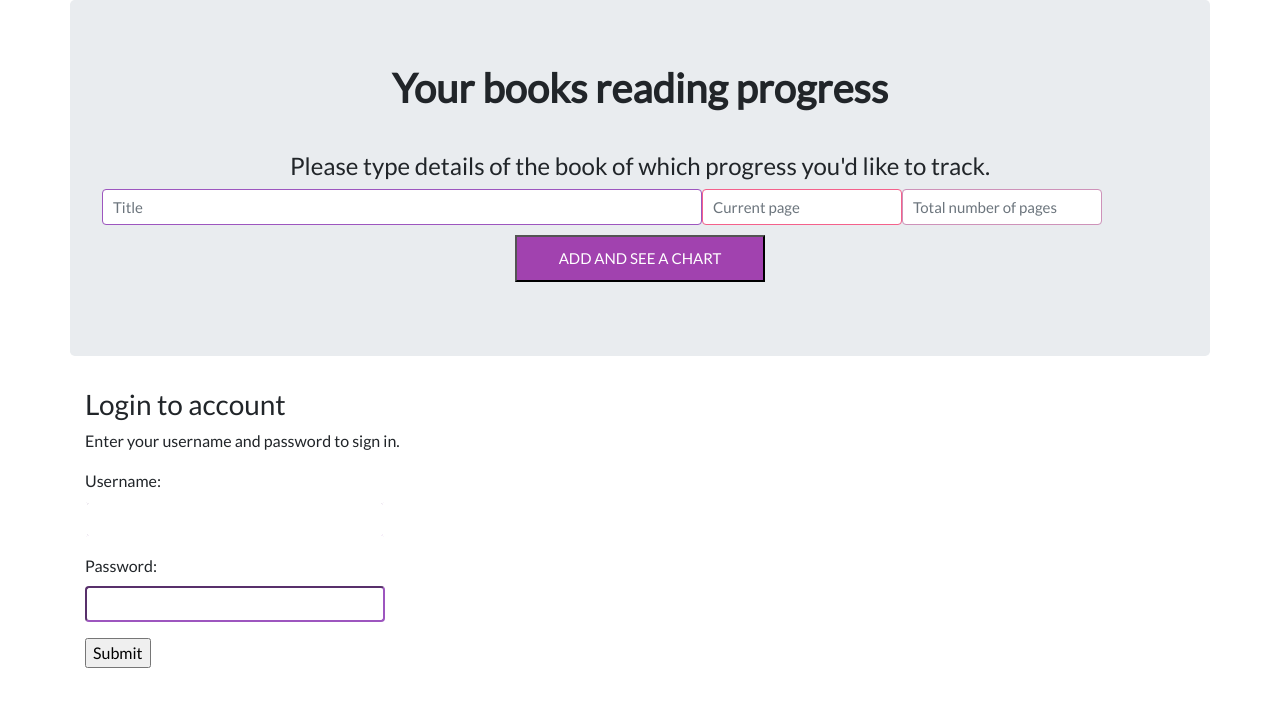
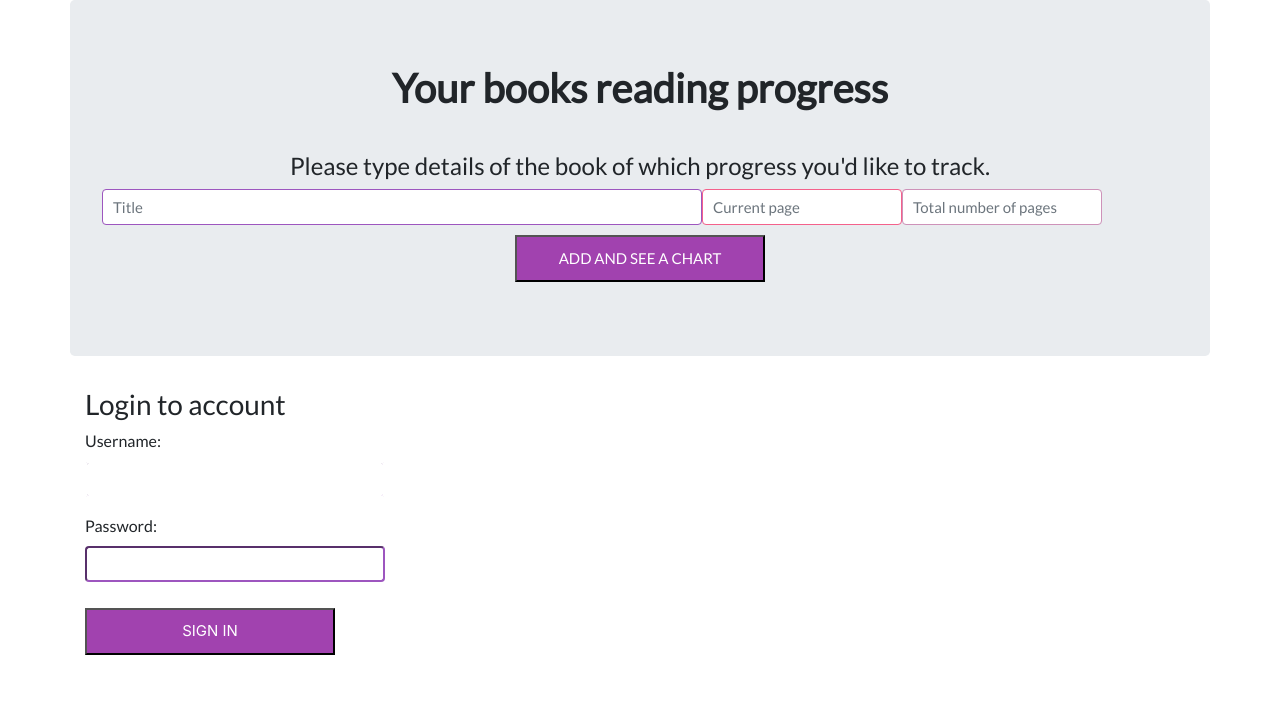
Before and after one commit to PaulinaKas/Reading-process-tracker-web-app, a Django app: page /login/ in a window 1280 px wide. Shown: the top 707 px of the page. Run offline with Django 3.2, Linux system fonts and the light colour scheme; some libraries are stand-ins or nearby versions.

Commit message:
Removing useless loop

```diff
--- a/project/app/templates/registration/login.html
+++ b/project/app/templates/registration/login.html
@@ -2,21 +2,18 @@
 
 {% block login%}
     <h3>Login to account</h3>
-
     {% if form.errors %}
-        <p>
-            Your username and password didn't match.
-            Please try again.
-        </p>
-    {% else %}
-        <p>Enter your username and password to sign in.</p>
+        <p>Your username and password didn't match.Please try again.</p>
     {% endif %}
-    <div class="login-form">
+        <div id="inputbox">
             <form action="{% url 'login' %}" method="post">
+                <div class="field">
                     {{ form.as_p }}
                     {% csrf_token %}
-            <input type="hidden" name="next" value="{{ next }}" />
-            <p><input type="submit" class="button button_login value="Sign in"></p>
+                        <input type="submit" id="button" class="button button_login"
+                        value="Sign in">
+                </div>
             </form>
         </div>
+
 {% endblock %}
```
Lines whose indentation alone changed are shown as unchanged.
